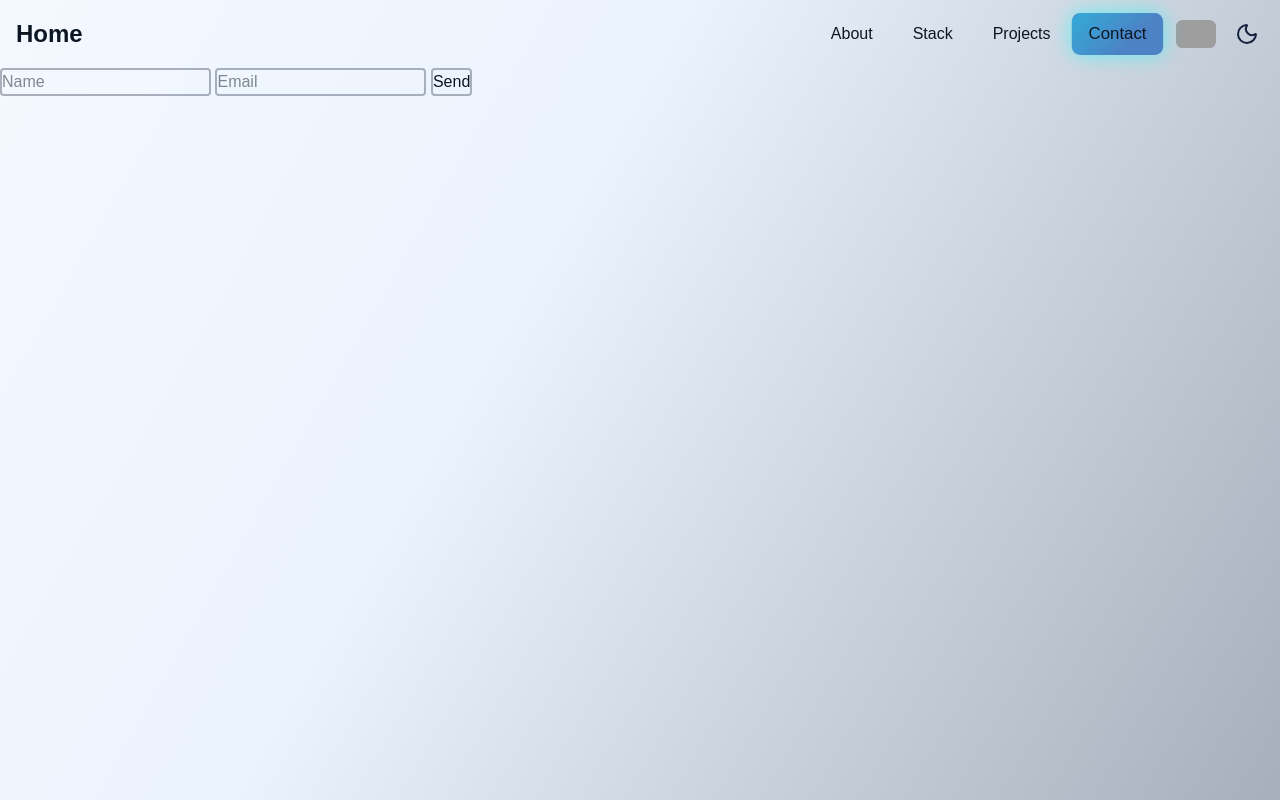
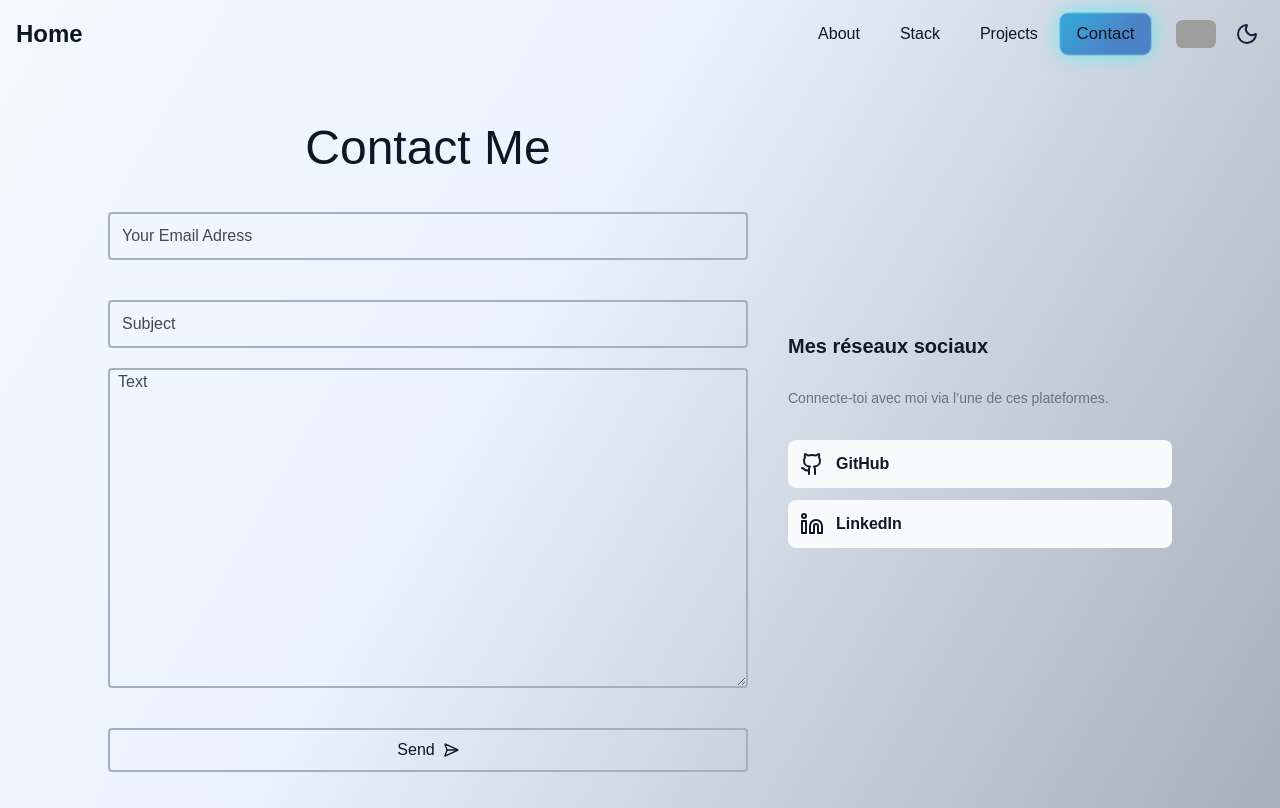
Before and after one commit to Cimeci/cimeci.github.io, a React (Vite) app: page /contact in a window 1280 px wide. Built offline with nearby package versions, Linux system fonts and the light colour scheme; grey boxes are pictures that could not be loaded; a web font is replaced by a local one.

Commit message:
[build]: contact email

```diff
--- a/src/App.css
+++ b/src/App.css
@@ -1,3 +1,16 @@
 @import "tailwindcss";
 @plugin "flowbite-react/plugin/tailwindcss";
 @source "../.flowbite-react/class-list.json";
+
+.custom-placeholder::placeholder {
+    color: var(--secondary-text-color);
+}
+
+.hide-scrollbar {
+  	-ms-overflow-style: none !important;  /* IE et Edge */
+  	scrollbar-width: none !important;     /* Firefox */
+}
+
+.hide-scrollbar::-webkit-scrollbar {
+  	display: none !important;             /* Chrome, Safari, Opera */
+}
--- a/src/components/pages/Contact.jsx
+++ b/src/components/pages/Contact.jsx
@@ -1,18 +1,124 @@
-import React from 'react'
+import React, {useState} from 'react';
 import { useTranslation } from 'react-i18next'
 
 import { PageTransition } from '../utils/PageTransition';
+import { Textarea } from 'flowbite-react';
+
+import { Card } from "flowbite-react";
+import { Github, Linkedin, Send, SendHorizonal } from 'lucide-react';
+
+export function SocialCard() {
+  return (
+    <Card className="max-w-sm w-full">
+      <h5 className="mb-3 text-base font-semibold text-gray-900 lg:text-xl dark:text-white">
+        Mes réseaux sociaux
+      </h5>
+      <p className="text-sm font-normal text-gray-500 dark:text-gray-400">
+        Connecte-toi avec moi via l’une de ces plateformes.
+      </p>
+
+      <ul className="my-4 space-y-3">
+
+        {/* GITHUB */}
+        <li>
+          <a
+            href="https://github.com/tonGitHub"
+            target="_blank"
+            className="group flex items-center rounded-lg bg-gray-50 p-3 text-base font-bold
+                       text-gray-900 hover:bg-gray-100 hover:shadow
+                       dark:bg-gray-600 dark:text-white dark:hover:bg-gray-500"
+          >
+			<Github/>
+            <span className="ml-3 flex-1 whitespace-nowrap">GitHub</span>
+          </a>
+        </li>
+
+        {/* LINKEDIN */}
+        <li>
+          <a
+            href="https://www.linkedin.com/in/tonLinkedIn"
+            target="_blank"
+            className="group flex items-center rounded-lg bg-gray-50 p-3 text-base font-bold
+                       text-gray-900 hover:bg-gray-100 hover:shadow
+                       dark:bg-gray-600 dark:text-white dark:hover:bg-gray-500"
+          >
+			<Linkedin/>
+            <span className="ml-3 flex-1 whitespace-nowrap">LinkedIn</span>
+          </a>
+        </li>
+
+      </ul>
+    </Card>
+  );
+}
+
 
 export const Contact = () => {
-	const { t } = useTranslation()
+	const { t } = useTranslation();
+	const [loading, setLoading] = useState(false);
+
+	const handleSubmit = () => {
+		setLoading(true);
+	};
+
 	return (
 		<PageTransition>
-			<form action="https://formsubmit.co/ilannowakglandierpro@gmail.com" method="POST">
-			    <input className="border-2 border-[var(--primary-border-color)] rounded" type="text" name="name" required placeholder="Name"/> {/*//!i18n*/}
-			    <input className="border-2 border-[var(--primary-border-color)] rounded" type="email" name="email" required placeholder="Email"/> {/*//!i18n*/}
-			    <button className="border-2 border-[var(--primary-border-color)] rounded" type="submit">Send</button>
-				<input type="hidden" name="_next" value="http://localhost:5173/contact"></input> {/*https://cimeci.github.io/contact*/}
-			</form>
+			<div className="mt-5 flex flex-row gap-10 h-[90vh] items-center justify-center w-full">
+
+				<div className="flex flex-col items-center justify-center gap-10">
+					<h1 className="text-5xl">{t('Contact Me')}</h1>
+
+					<form action="https://formsubmit.co/ilannowakglandierpro@gmail.com" method="POST" className="flex flex-col gap-5 w-7/10 md:w-[40rem] text-md">
+
+						<input
+							className="w-full px-3 h-[3rem] border-2 border-[var(--primary-border-color)] rounded custom-placeholder"
+							type="email"
+							name="email"
+							required
+							placeholder={t('Your Email Adress')} //!i18n
+						/>
+
+						<input
+							className="w-full px-3 h-[3rem] mt-5 border-2 border-[var(--primary-border-color)] rounded custom-placeholder"
+							type="text"
+							name="_subject"
+							color="transparent"
+							required
+							placeholder={t('Subject')} //!i18n
+						/>
+
+						<Textarea
+							className="w-full px-2  h-[20rem] border-2 border-[var(--primary-border-color)] rounded] rounded custom-placeholder text-md"
+							type="text"
+							name="message"
+							color="transparent"
+							require
+							placeholder={t('Text')} //!i18n
+						/>
+
+						<button
+							className="w-full mt-5 px-2 py-2 border-2 border-[var(--primary-border-color)] rounded transition-all duration-300 hover:scale-110 focus:animate-pulse"
+							type="submit"
+						>
+							{loading ? (
+								<span className="w-5 h-5 border-4 border-[var(--primary-border-color)] border-t-transparent rounded-full animate-spin"></span>
+							) : (
+								<div className="flex items-center gap-2 justify-center">
+									<span>{t('Send')}</span>
+									<SendHorizonal size="1rem"/>
+								</div>
+							)}
+						</button>
+
+						{/*ADDON FORM SUBMIT*/}
+						<input type="hidden" name="_next" value="http://localhost:5173/contact"/> {/*https://cimeci.github.io/contact*/}
+						<textarea name="_autoresponse" style={{ display: 'none' }} defaultValue={t('contact.mail.reponse')}/>
+					</form>
+				</div>
+
+				<SocialCard/>
+
+			</div>
 		</PageTransition>
 	)
 }
--- a/src/components/utils/Navbar.css
+++ b/src/components/utils/Navbar.css
@@ -3,6 +3,7 @@
 	background-color: var(--primary-background-active-color);
 	transform: scale(1.05);
 	box-shadow: 0 0 20px rgba(0, 255, 255, 0.5);
+	margin-right: 0.8rem;
 }
 
 .active::before {
--- a/src/i18n/locales/en.json
+++ b/src/i18n/locales/en.json
@@ -77,6 +77,9 @@
 		"title": "Stacks"
 	},
 	"contact": {
-    "title": "Contact"
+		"title": "Contact",
+		"mail": {
+			"reponse": "Hello ,\n\nThank you for taking the time to contact me.\nI have received your message and will get back to you as soon as possible with a complete response.\n\nIf you have any other questions in the meantime, feel free to send them my way.\n\nHave a great day,\n\nIlan Nowak--Glandier"
 		}
 	}
+}
--- a/src/i18n/locales/fr.json
+++ b/src/i18n/locales/fr.json
@@ -77,6 +77,9 @@
 		"title": "Stack"
 	},
 	"contact": {
-    "title": "Contact"
+		"title": "Contact",
+		"mail": {
+			"reponse": "Bonjour,\n\nMerci d’avoir pris le temps de me contacter.\nJ’ai bien reçu votre message et je reviendrai vers vous dès que possible avec une réponse complète.\n\nSi vous avez d’autres questions entre-temps, n’hésitez pas à me les transmettre.\n\nBonne journée,\n\nIlan Nowak--Glandier"
 		}
 	}
+}
--- a/src/index.css
+++ b/src/index.css
@@ -44,7 +44,7 @@
 	--primary-title-color: oklch(85% 0.12 255);
 
 	/* Borders */
-	--primary-border-color: oklch(35% 0.015 255);
+	--primary-border-color: oklch(43.033% 0.01891 248.33);
 
 	/* Buttons */
 	--button-solid-background-color: oklch(90% 0.01 255);
@@ -65,15 +65,6 @@
 	gap: 10px;
 }
 
-.hide-scrollbar {
-  	-ms-overflow-style: none !important;  /* IE et Edge */
-  	scrollbar-width: none !important;     /* Firefox */
-}
-
-.hide-scrollbar::-webkit-scrollbar {
-  	display: none !important;             /* Chrome, Safari, Opera */
-}
-
 body {
 	background: linear-gradient(
 		120deg,
@@ -84,5 +75,4 @@ body {
 	color: var(--primary-text-color);
 	font-family: "Momo Trust Display", sans-serif;
 	min-height: 100vh;
-	margin: 0;
 }
```
Lines whose indentation alone changed are shown as unchanged.
